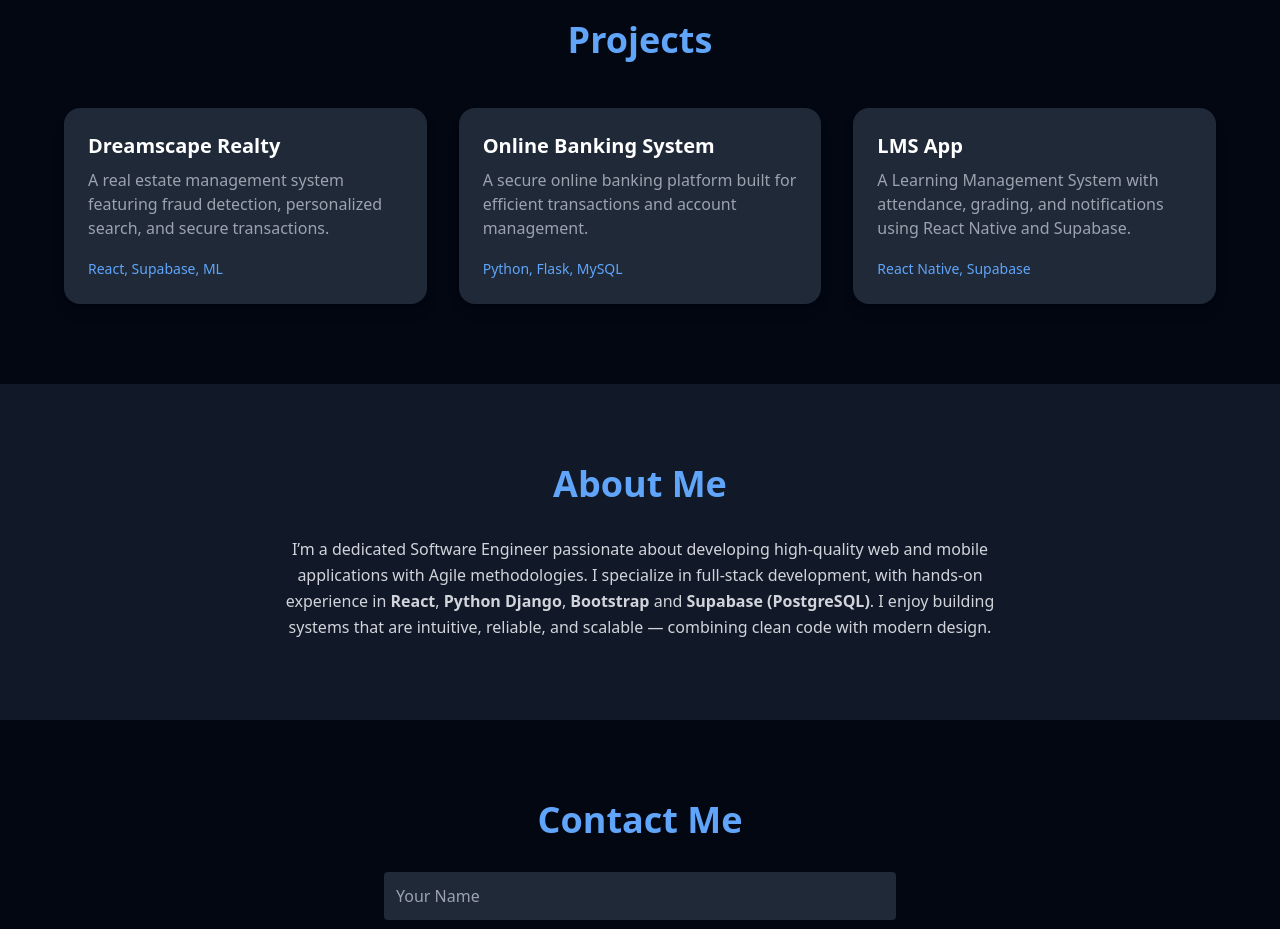
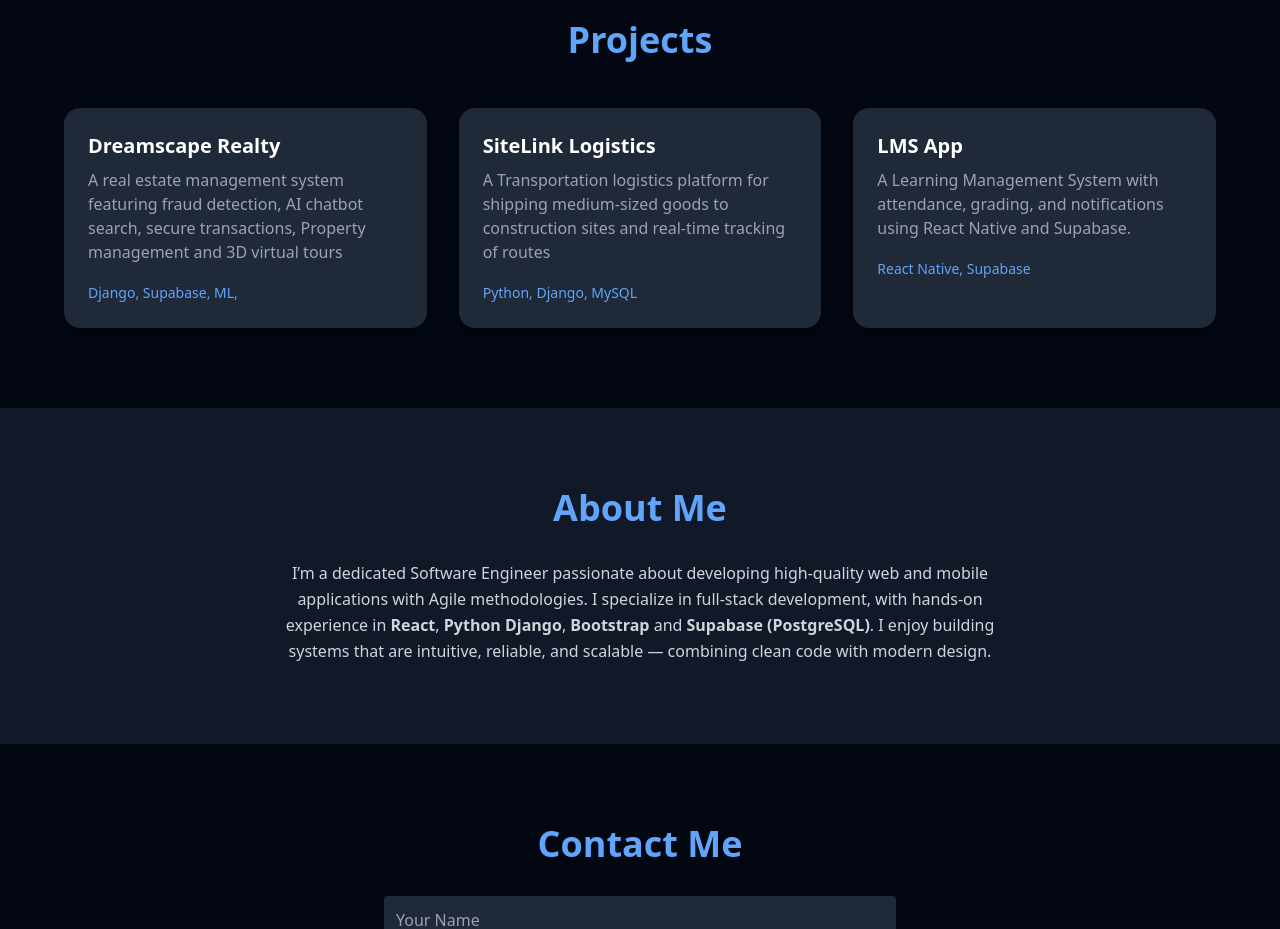
Before and after one commit to Cptzeph23/MyPortfolio, a React (Create React App) app: page / in a window 1280 px wide. Shown: the part 940-1869 px from the top of the page. Built offline with nearby package versions, Linux system fonts and the light colour scheme.

Commit message:
Revise project titles and descriptions in Projects.jsx
Updated project details for Dreamscape Realty and SiteLink Logistics.

```diff
--- a/src/components/Projects.jsx
+++ b/src/components/Projects.jsx
@@ -4,14 +4,14 @@ const projects = [
   {
     title: "Dreamscape Realty",
     description:
-      "A real estate management system featuring fraud detection, personalized search, and secure transactions.",
-    tech: "React, Supabase, ML",
+      "A real estate management system featuring fraud detection, AI chatbot search, secure transactions, Property management and 3D virtual tours",
+    tech: "Django, Supabase, ML, ",
   },
   {
-    title: "Online Banking System",
+    title: "SiteLink Logistics",
     description:
-      "A secure online banking platform built for efficient transactions and account management.",
-    tech: "Python, Flask, MySQL",
+      "A Transportation logistics platform for shipping medium-sized goods to construction sites and real-time tracking of routes",
+    tech: "Python, Django, MySQL",
   },
   {
     title: "LMS App",
```
